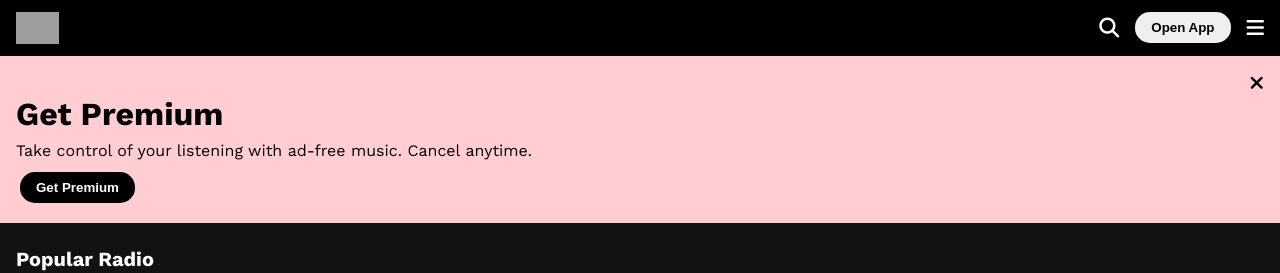
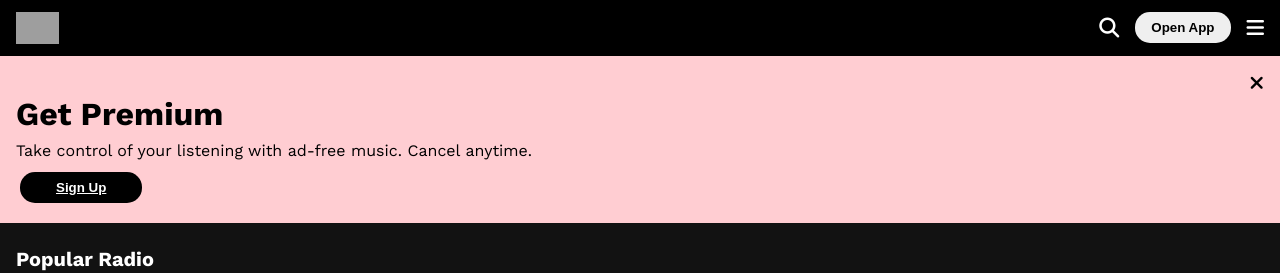
Before and after one commit to Ronmycode/spotify_clone, a React (Vite) app in the folder vite-project/: page / in a window 1280 px wide. Shown: the top 273 px of the page. Built offline with nearby package versions, Linux system fonts and the light colour scheme; grey boxes are pictures that could not be loaded.

Commit message:
trying to create a new branch and for nre implementation of the hook-form

```diff
--- a/vite-project/package.json
+++ b/vite-project/package.json
@@ -16,6 +16,7 @@
     "@fortawesome/react-fontawesome": "^0.2.2",
     "react": "^18.3.1",
     "react-dom": "^18.3.1",
+    "react-hook-form": "^7.53.1",
     "react-router-dom": "^6.27.0"
   },
   "devDependencies": {
--- a/vite-project/src/Components/BannerAdd.jsx
+++ b/vite-project/src/Components/BannerAdd.jsx
@@ -1,3 +1,5 @@
+import { Link } from "react-router-dom";
+
 function BannerAdd() {
   return (
     <div className="BannerAdd">
@@ -8,7 +10,11 @@ function BannerAdd() {
       <p className="description">
         Take control of your listening with ad-free music. Cancel anytime.
       </p>
-      <button className="btn">Get Premium</button>
+      <button className="btn">
+        <Link className="btn" to="/signUpForm">
+          Sign Up
+        </Link>
+      </button>
     </div>
   );
 }
--- a/vite-project/src/Pages/SignupForm.jsx
+++ b/vite-project/src/Pages/SignupForm.jsx
@@ -4,6 +4,7 @@ import "../Components/SignUpEmailAddress.css";
 import "../Components/SsoLInks.css";
 import "./SignupForm.css";
 import React, { useState } from "react";
+import { useForm } from "react-hook-form";
 
 /* 1st form */
 function Form1({ onComplete }) {
```
Also changed, not shown: 1 other file (tests, documents, lock files or other folders).
